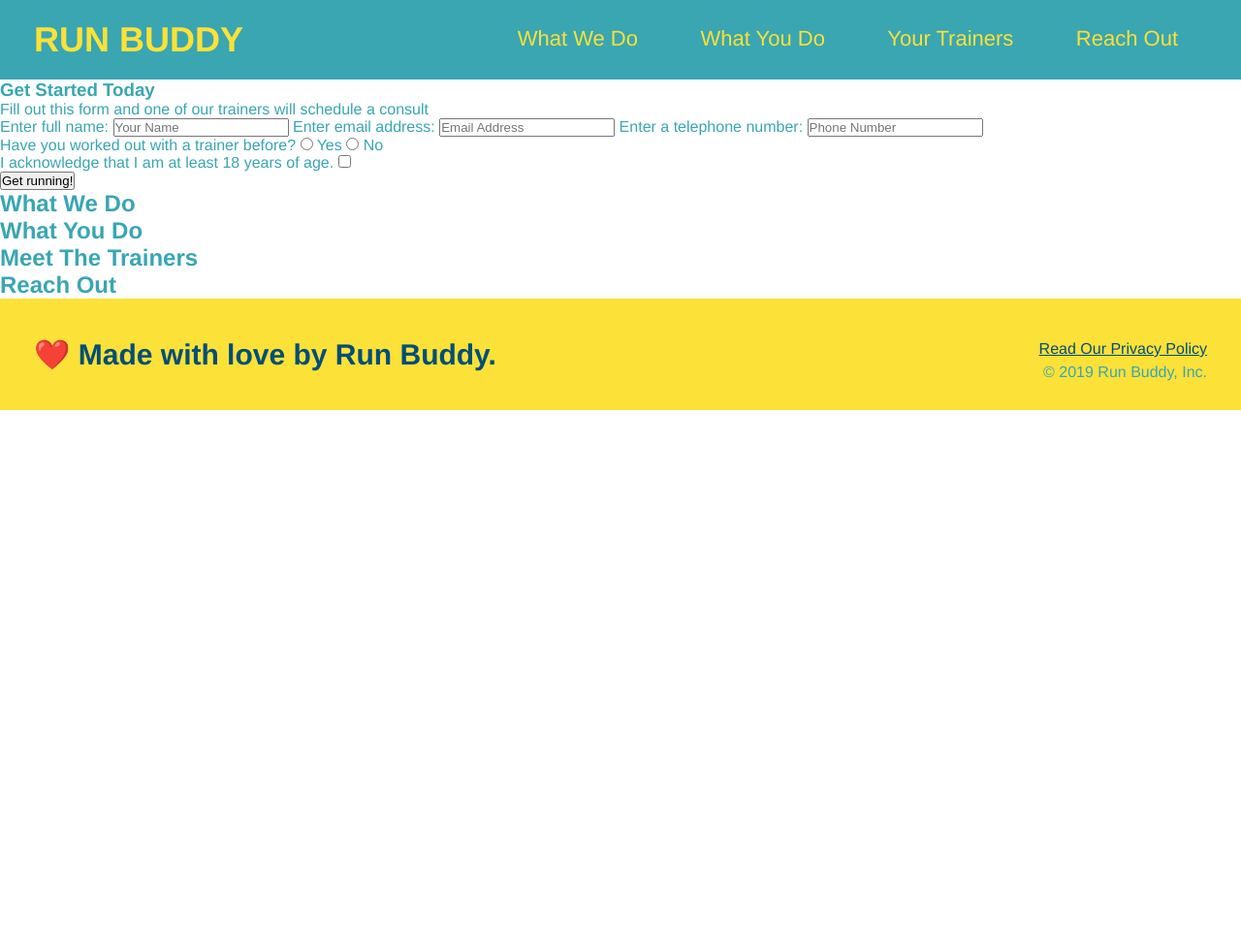
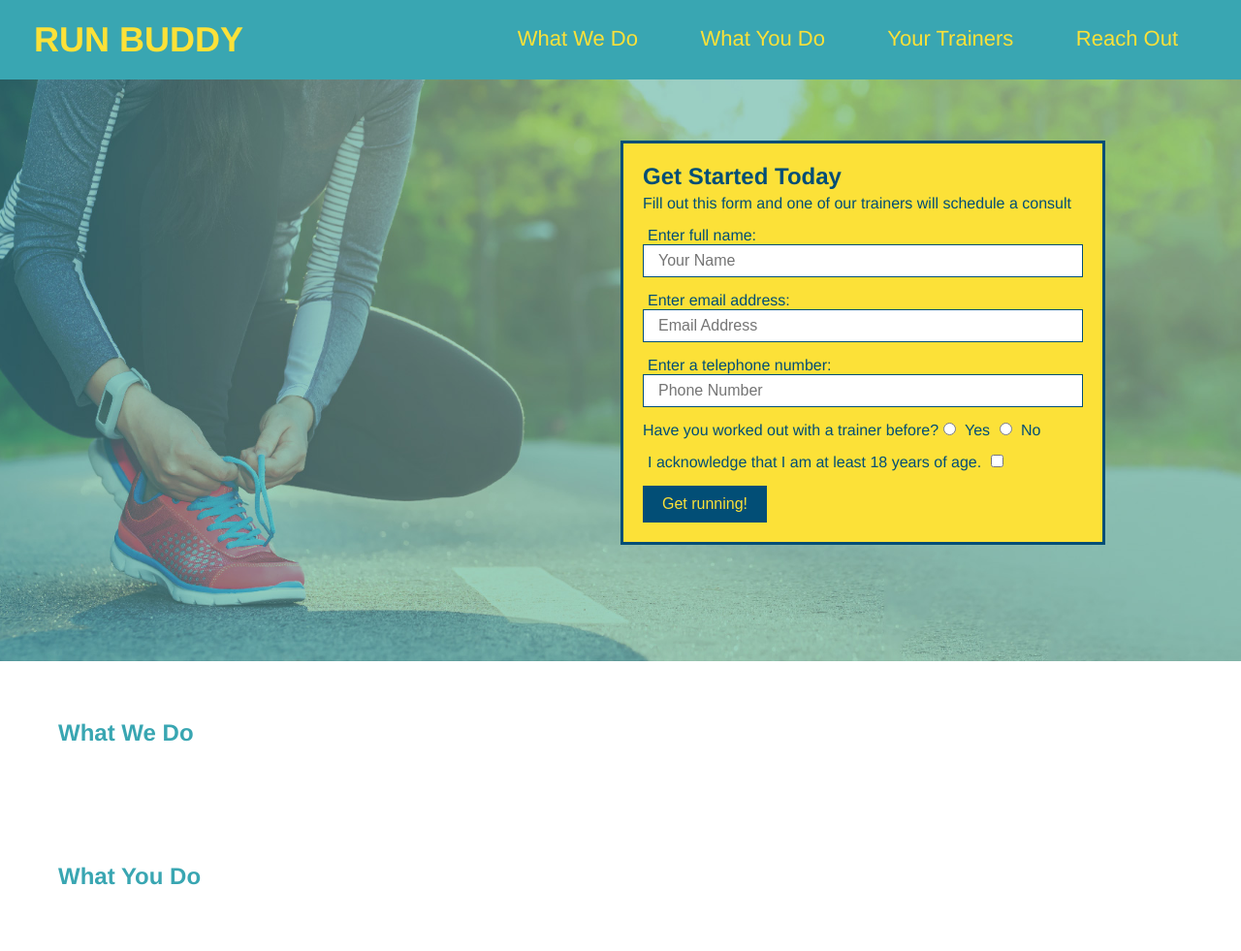
Before and after one commit to gordonlc18/run-buddy, a plain HTML site: page index.html in a window 1280 px wide. Shown: the top 981 px of the page at 97% size. Before the commit the page ends 800 px from the top, so only its background shows below. Drawn offline with Linux system fonts and the light colour scheme.

Commit message:
hero form style button

```diff
--- a/assets/css/style.css
+++ b/assets/css/style.css
@@ -24,10 +24,6 @@ header h1 {
     color: #fce138;
     margin: 0;
     display: inline;
-}
-
-header a {
-    color: #fce138;
 }
 
 header a {
@@ -73,15 +69,62 @@ footer a {
     color: #024e76;
 }
 
+section {
+    padding: 60px;
+}
+
 
 /* Hero Style Start */
 
 .hero {
-    background-image: url("../images/hero-bg.jpg");
+    background-image: url('../images/hero-bg.jpg');
     height: 600px;
     background-size: cover;
     background-position: center;
+    position: relative;
 }
 
 
 /* Hero Style End */
+
+.hero-form {
+    border: 3px solid #024e76;
+    background-color: #fce138;
+    padding: 20px;
+    width: 500px;
+    color: #024e76;
+    position: absolute;
+    bottom: 120px;
+    right: 140px;
+}
+
+.hero-form h3 {
+    font-size: 24px;
+    margin: 0;
+}
+
+.hero-form p {
+    margin: 5px 0 15px 0;
+}
+
+.form-input {
+    border: 1px solid #024e76;
+    display: block;
+    padding: 7px 15px;
+    font-size: 16px;
+    color: #024e76;
+    width: 100%;
+    margin-bottom: 15px;
+}
+
+.hero-form label {
+    margin: 0 5px;
+}
+
+.hero-form button {
+    color: #fce138;
+    background-color: #024e76;
+    border: none;
+    padding: 10px 20px;
+    font-size: 16px;
+}
--- /dev/null
+++ b/assets/images/1.3/assets/css/style.css
@@ -0,0 +1,122 @@
+* {
+  margin: 0;
+  padding: 0;
+  box-sizing: border-box;
+}
+
+body {
+  /* more on this crazy alphanumerical value in a minute! */
+  color: #39a6b2;
+  font-family: Helvetica, Arial, sans-serif;
+}
+
+/* apply styles to <header> */
+header {
+  padding: 20px 35px;
+  background-color: #39a6b2;
+}
+
+header h1 {
+  font-weight: bold;
+  font-size: 36px;
+  color: #fce138;
+  margin: 0;
+  display: inline;
+}
+header a {
+  text-decoration: none;
+  color: #fce138;
+}
+
+header nav {
+  float: right;
+  margin: 7px 0;
+}
+
+header nav ul li {
+  display: inline;
+}
+
+header nav ul li a {
+  margin: 0 30px;
+  font-weight: lighter;
+  font-size: 22px;
+}
+
+footer {
+  background: #fce138;
+  width: 100%;
+  padding: 40px 35px;
+}
+
+footer h2 {
+  display: inline;
+  color: #024e76;
+  font-size: 30px;
+  margin: 0;
+}
+
+footer div {
+  float: right;
+  line-height: 1.5;
+  text-align: right;
+}
+
+footer a {
+  color: #024e76;
+}
+
+section {
+  padding: 60px;
+}
+
+/* Hero Style Start */
+.hero {
+  background-image: url('../images/hero-bg.jpg');
+  height: 600px;
+  background-size: cover;
+  background-position: center;
+  position: relative;
+}
+/* Hero Style End */
+
+.hero-form {
+  border: 3px solid #024e76;
+  background-color: #fce138;
+  padding: 20px;
+  width: 500px;
+  color: #024e76;
+  position: absolute;
+  bottom: 120px;
+  right: 140px;
+}
+
+.hero-form h3 {
+  font-size: 24px;
+  margin: 0;
+}
+.hero-form p {
+  margin: 5px 0 15px 0;
+}
+
+.form-input {
+  border: 1px solid #024e76;
+  display: block;
+  padding: 7px 15px;
+  font-size: 16px;
+  color: #024e76;
+  width: 100%;
+  margin-bottom: 15px;
+}
+
+.hero-form label {
+  margin: 0 5px;
+}
+
+.hero-form button {
+  color: #fce138;
+  background-color: #024e76;
+  border: none;
+  padding: 10px 20px;
+  font-size: 16px;
+}
--- a/index.html
+++ b/index.html
@@ -8,17 +8,19 @@
 </head>
 
 <body>
-    <!-- navigation-->
+    <!-- navigation -->
     <header>
         <h1>
-            <a href="/">RUN BUDDY</a>
+            <a href="/">
+          RUN BUDDY
+        </a>
         </h1>
         <nav>
-            <!-- Unordered list element-->
+            <!-- Unordered list element -->
             <ul>
-                <!--List item element-->
+                <!-- List item element-->
                 <li>
-                    <!--Anchor element-->
+                    <!-- Anchor element -->
                     <a href="#what-we-do">What We Do</a>
                 </li>
                 <li>
@@ -33,18 +35,19 @@
             </ul>
         </nav>
     </header>
-    <section>
-        <div>
+
+    <!-- hero/jumbotron -->
+    <section class="hero">
+        <div class="hero-form">
             <h3>Get Started Today</h3>
             <p>Fill out this form and one of our trainers will schedule a consult</p>
-            <!-- Add form element -->
             <form>
                 <label for="name">Enter full name:</label>
-                <input type="text" placeholder="Your Name" name="name" id="name" />
+                <input type="text" placeholder="Your Name" name="name" id="name" class="form-input" />
                 <label for="email">Enter email address:</label>
-                <input type="email" placeholder="Email Address" name="email" id="email" />
+                <input type="text" placeholder="Email Address" name="email" id="email" class="form-input" />
                 <label for="phone">Enter a telephone number:</label>
-                <input type="tel" placeholder="Phone Number" name="phone" id="phone" />
+                <input type="text" placeholder="Phone Number" name="phone" id="phone" class="form-input" />
                 <p>
                     Have you worked out with a trainer before?
                     <input type="radio" name="trainer-confirm" id="trainer-yes" />
@@ -54,40 +57,38 @@
                 </p>
                 <p>
                     <label for="checkbox">
-                        I acknowledge that I am at least 18 years of age.
-                    </label>
-                    <input type="checkbox" name="age-confirm" id="checkbox" />
+              I acknowledge that I am at least 18 years of age.
+            </label>
+                    <input type="checkbox" name="checkpoint1" id="checkbox" />
                 </p>
                 <button type="submit">
-                    Get running!
-                </button>
+            Get running!
+          </button>
             </form>
         </div>
     </section>
-    <!--end hero-->
-    <!--hero/jumbotron-->
+
+    <!-- "what we do" section -->
     <section>
+        <h2>What We Do</h2>
+    </section>
 
+    <!-- "what you do" section -->
+    <section>
+        <h2>What You Do</h2>
     </section>
-    <!--"what we do" section-->
-    <section>
-        <h2>What We Do </h2>
 
-    </section>
-    <!--"what you do" section-->
-    <section>
-        <h2>What You Do </h2>
-
-    </section>
-    <!--"meet the trainers" section-->
+    <!-- "meet the trainers" section -->
     <section>
         <h2>Meet The Trainers</h2>
     </section>
-    <!--"reach out" section-->
+
+    <!-- "reach out" section -->
     <section>
         <h2>Reach Out</h2>
     </section>
-    <!--footer-->
+
+    <!-- footer -->
     <footer>
         <h2>❤️ Made with love by Run Buddy.</h2>
         <div>
```
Also changed, not shown: assets/images/1.3/index.html (added, +101 -0 lines), assets/images/1.3/assets/images/hero-bg.jpg (added), 3 other files.
